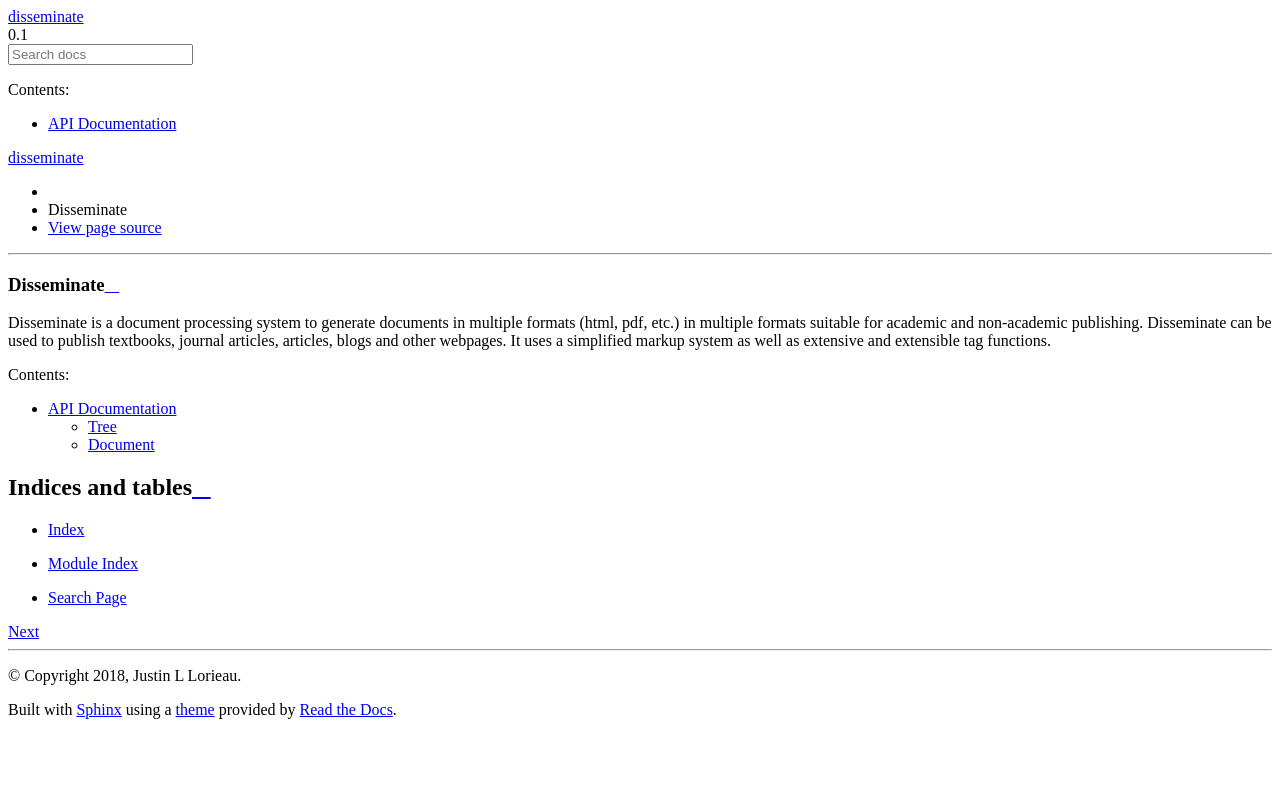
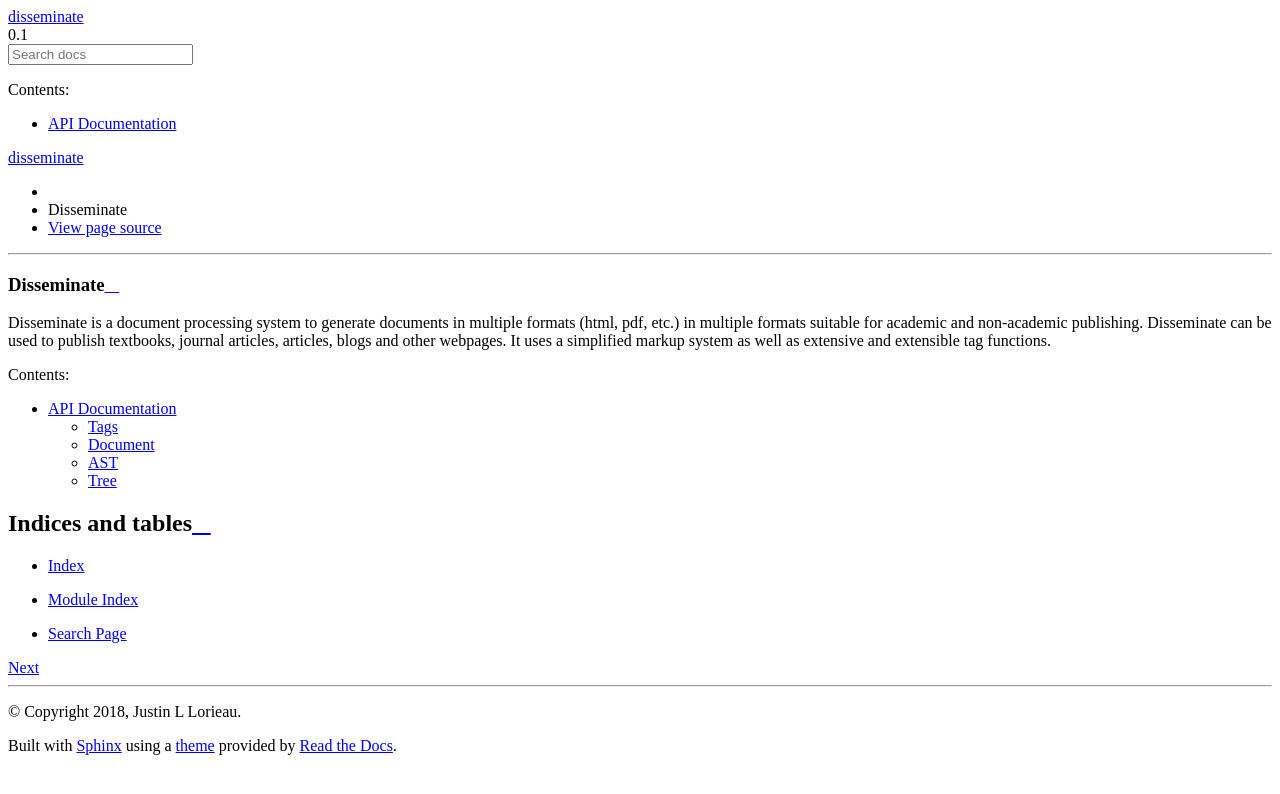
Before and after one commit to dissemia/disseminate, a Sphinx documentation site: the page built from docs/index.rst, in a window 1280 px wide. Shown: the top 794 px of the page. Built offline with Sphinx 7.4.7 and the Read the Docs theme 2.0.0, drawn with Linux system fonts in a browser that asks for light colours.

```diff
--- a/docs/api/api.rst
+++ b/docs/api/api.rst
@@ -7,5 +7,7 @@ API Documentation
 .. toctree::
     :maxdepth: 2
 
+    tags
+    document
+    ast
     tree
-    document
--- /dev/null
+++ b/docs/api/ast.rst
@@ -0,0 +1,5 @@
+AST
+===
+
+.. automodule:: disseminate.ast
+    :members:
--- a/docs/api/document.rst
+++ b/docs/api/document.rst
@@ -4,4 +4,4 @@ Document
 .. autoclass:: disseminate.Document
     :members:
 
-.. autoclass:: disseminate.DocumentError
+.. autoclass:: disseminate.document.DocumentError
--- /dev/null
+++ b/docs/api/tags.rst
@@ -0,0 +1,6 @@
+Tags
+====
+
+.. automodule:: disseminate.tags
+    :members:
+    :imported-members:
```
